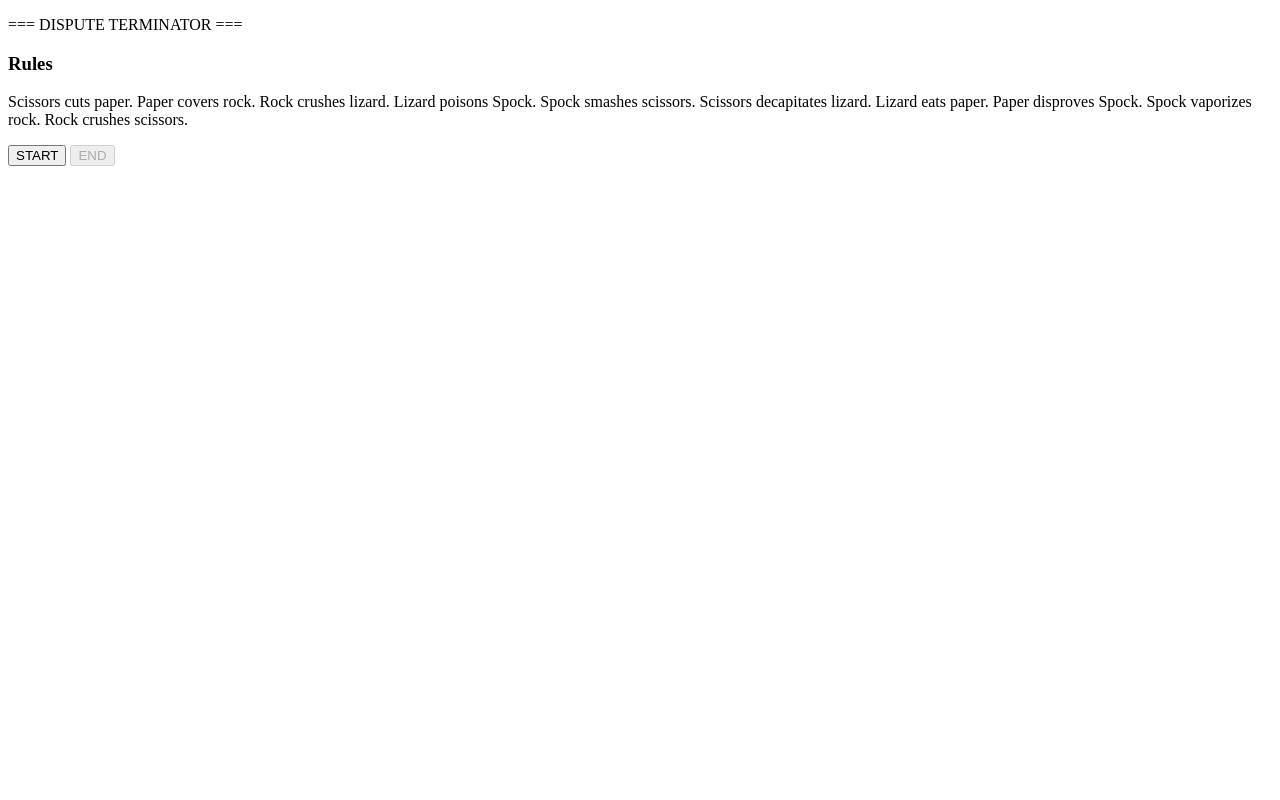
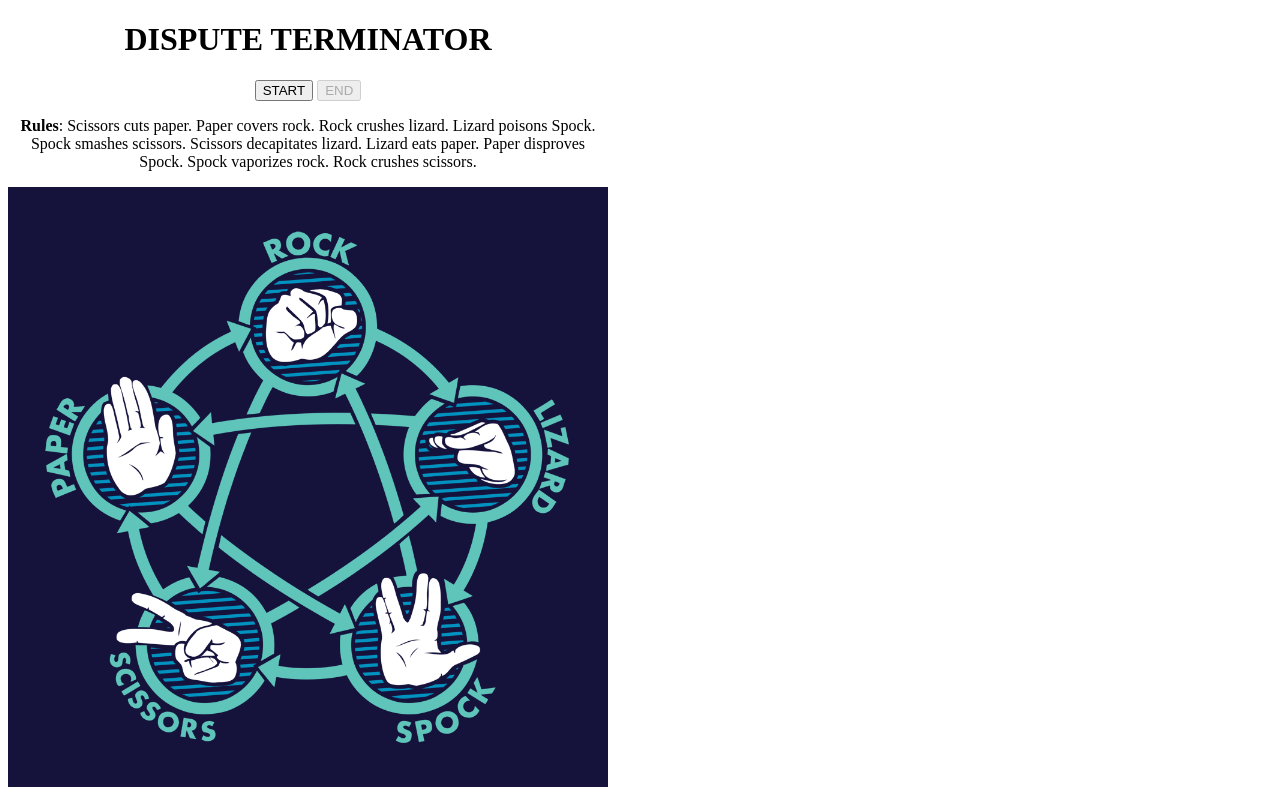
Before and after one commit to hliang/rpsls, a plain HTML site: page index.html in a window 1280 px wide. Drawn offline with nearby package versions, Linux system fonts and the light colour scheme; no server answers.

Commit message:
mobile responsive, and add image

```diff
--- a/assets/css/style.css
+++ b/assets/css/style.css
@@ -1,3 +1,49 @@
 * {
     box-sizing: border-box;
 }
+
+#main {
+    text-align: center;
+}
+
+.rule-img {
+    max-width: 600px;
+}
+
+/* Extra small devices (phones, 600px and down) */
+@media only screen and (max-width: 600px) {
+    .rule-img {
+        max-width: 100%;
+    }
+    #main {
+        width: 100%;
+    }
+}
+
+/* Small devices (portrait tablets and large phones, 600px and up) */
+@media only screen and (min-width: 600px) {
+    .rule-img {
+        max-width: 100%;
+    }
+    #main {
+        width: 100%;
+    }
+}
+/* Medium devices (landscape tablets, 768px and up) */
+@media only screen and (min-width: 768px) {
+    .rule-img {
+        max-width: 600px;
+    }
+    #main {
+        width: 600px
+    }
+}
+/* Large devices (laptops/desktops, 992px and up) */
+@media only screen and (min-width: 992px) {
+    .rule-img {
+        max-width: 600px;
+    }
+    #main {
+        width: 600px
+    }
+}
--- a/index.html
+++ b/index.html
@@ -9,13 +9,12 @@
     <script src="https://cdnjs.cloudflare.com/ajax/libs/moment.js/2.23.0/moment.min.js" type="text/javascript"></script>
     <script src="https://www.gstatic.com/firebasejs/4.12.0/firebase.js"></script>
     <link rel="stylesheet" type="text/css" href="assets/css/style.css">
-    <meta name="viewport" content="width=device-width, initial-scale=1.0">
+    <meta name="viewport" content="width=device-width, initial-scale=1">
 </head>
 
 <body>
-    <p> === DISPUTE TERMINATOR ===</p>
-    <h3>Rules</h3>
-    <p>Scissors cuts paper. Paper covers rock. Rock crushes lizard. Lizard poisons Spock. Spock smashes scissors. Scissors decapitates lizard. Lizard eats paper. Paper disproves Spock. Spock vaporizes rock. Rock crushes scissors.</p>
+    <div id="main" class="container">
+        <h1> DISPUTE TERMINATOR </h1>
         <button id="btn-start">START</button>
         <button id="btn-end" disabled>END</button>
         <div id="playground" style="display:none">
@@ -33,6 +32,15 @@
             <div id="msg-input"></div>
         </div>
 
+        <div class="rules">
+            <p><strong>Rules</strong>: Scissors cuts paper. Paper covers rock. Rock crushes lizard. Lizard poisons Spock. Spock smashes
+                scissors. Scissors decapitates lizard. Lizard eats paper. Paper disproves Spock. Spock vaporizes rock.
+                Rock crushes scissors.</p>
+            <img src="assets/images/rockpaperscissorslizardspock_newthumb.png" class="rule-img" alt="game rules">
+        </div>
+
+    </div>
+
     <script src="assets/javascript/app.js"></script>
 </body>
 
```
Also changed, not shown: assets/images/rockpaperscissorslizardspock_newthumb.png (added). Lines whose indentation alone changed are shown as unchanged.
